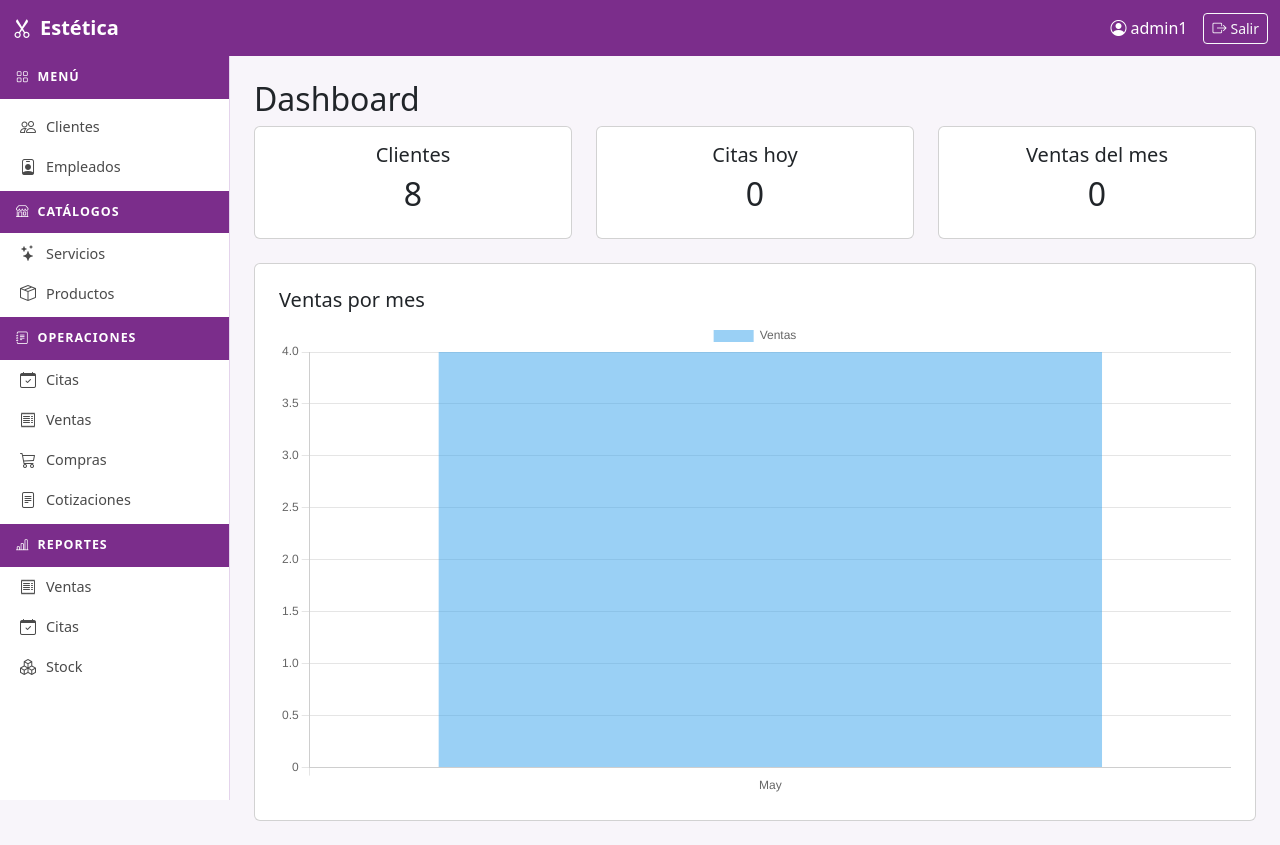
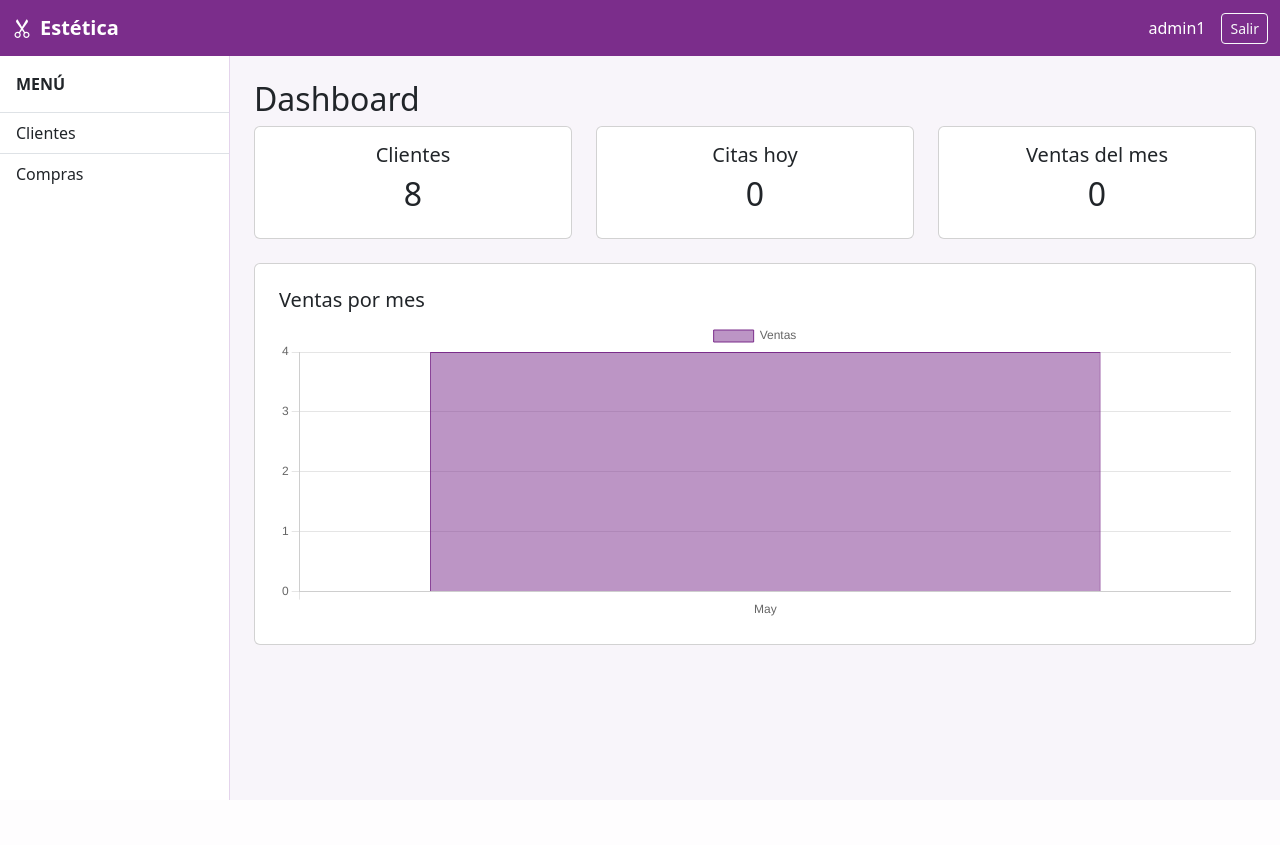
Before and after one commit to Monroy1825/Estetica-Glamour-Style-, a Django app: page / in a window 1280 px wide. After the commit the page ends 800 px from the top, so only its background shows below. Run offline with Django 5.2, Linux system fonts and the light colour scheme; a user stored in the database is signed in; data comes from the database, SQL or seed files in the repository; both versions use the stored data as it was after the commit.

```diff
--- a/templates/base.html
+++ b/templates/base.html
@@ -7,106 +7,39 @@
   <link rel="stylesheet" href="https://cdn.jsdelivr.net/npm/bootstrap@5.3.3/dist/css/bootstrap.min.css">
   <link rel="stylesheet" href="https://cdn.jsdelivr.net/npm/bootstrap-icons@1.11.3/font/bootstrap-icons.min.css">
   <style>
-    :root {
-      --color-primary: #7b2d8b;
-      --color-primary-dark: #5e2069;
-      --color-primary-light: #a94bb8;
+    :root { --color-primary: #7b2d8b; --color-primary-dark: #5e2069; }
+    body { background-color: #f8f5fa; }
+    .navbar-estetica { background-color: var(--color-primary); }
+    .navbar-estetica .navbar-brand, .navbar-estetica .navbar-text { color: #fff !important; }
+
+    #sidebar {
+      width: 230px; min-height: calc(100vh - 56px);
+      background-color: #fff; border-right: 1px solid #e4d4ec;
+      position: fixed; top: 56px; left: 0; z-index: 100;
     }
-    body { background-color: #f8f5fa; }
 
-    /* Navbar */
-    .navbar-estetica {
-      background-color: var(--color-primary);
-    }
-    .navbar-estetica .navbar-brand,
-    .navbar-estetica .nav-link,
-    .navbar-estetica .navbar-text {
-      color: #fff !important;
-    }
-    .navbar-estetica .nav-link:hover { color: #e8c8f0 !important; }
-
-    /* Sidebar */
-    #sidebar {
-      width: 230px;
-      min-height: calc(100vh - 56px);
-      background-color: #fff;
-      border-right: 1px solid #e4d4ec;
-      position: fixed;
-      top: 56px;
-      left: 0;
-      overflow-y: auto;
-      z-index: 100;
-    }
-    #sidebar .sidebar-header {
-      background-color: var(--color-primary);
-      color: #fff;
-      padding: 12px 16px;
-      font-size: 0.78rem;
-      text-transform: uppercase;
-      letter-spacing: 0.08em;
-      font-weight: 600;
-    }
-    #sidebar .nav-link {
-      color: #4a4a4a;
-      padding: 8px 20px;
-      font-size: 0.9rem;
-      border-radius: 0;
-      display: flex;
-      align-items: center;
-      gap: 10px;
-    }
-    #sidebar .nav-link:hover,
-    #sidebar .nav-link.active {
-      background-color: #f3e8f7;
-      color: var(--color-primary);
-      border-left: 3px solid var(--color-primary);
-    }
-    #sidebar .nav-link i { font-size: 1rem; }
-
-    /* Main content */
     #main-content {
-      margin-left: 230px;
       margin-top: 56px;
       padding: 24px;
       min-height: calc(100vh - 56px);
+      /* Si no hay usuario, el margen es 0 para que no se bloquee el login */
+      margin-left: 0;
     }
 
-    /* Cards y botones */
-    .btn-primary {
-      background-color: var(--color-primary);
-      border-color: var(--color-primary);
-    }
-    .btn-primary:hover {
-      background-color: var(--color-primary-dark);
-      border-color: var(--color-primary-dark);
-    }
-    .badge-pendiente  { background-color: #ffc107; color: #000; }
-    .badge-confirmada { background-color: #198754; }
-    .badge-completada { background-color: #0dcaf0; color: #000; }
-    .badge-cancelada  { background-color: #dc3545; }
-    .badge-pagada     { background-color: #198754; }
-    .badge-vigente    { background-color: #0d6efd; }
-    .badge-vencida    { background-color: #6c757d; }
+    /* Si el usuario entró, empujamos el contenido para el menú */
+    body.logged-in #main-content { margin-left: 230px; }
   </style>
 </head>
-<body>
+<body class="{% if user.is_authenticated %}logged-in{% endif %}">
 
-<!-- Navbar superior -->
 <nav class="navbar navbar-estetica fixed-top">
   <div class="container-fluid">
-    <a class="navbar-brand fw-bold fs-5" href="/">
-      <i class="bi bi-scissors me-2"></i>Estética
-    </a>
+    <a class="navbar-brand fw-bold" href="/"><i class="bi bi-scissors me-2"></i>Estética</a>
     {% if user.is_authenticated %}
     <div class="d-flex align-items-center gap-3">
-      <span class="navbar-text">
-        <i class="bi bi-person-circle me-1"></i>{{ user.get_full_name|default:user.username }}
-      </span>
+      <span class="navbar-text">{{ user.username }}</span>
       <form method="post" action="/auth/logout/" class="m-0">
-        {% csrf_token %}
-        <button type="submit" class="btn btn-sm btn-outline-light">
-          <i class="bi bi-box-arrow-right me-1"></i>Salir
-        </button>
+        {% csrf_token %}<button type="submit" class="btn btn-sm btn-outline-light">Salir</button>
       </form>
     </div>
     {% endif %}
@@ -114,129 +47,19 @@
 </nav>
 
 {% if user.is_authenticated %}
-<!-- Sidebar -->
 <nav id="sidebar">
-  <div class="sidebar-header"><i class="bi bi-grid me-2"></i>Menú</div>
-  <ul class="nav flex-column py-2">
-
-    <li class="nav-item">
-      <a class="nav-link {% if request.resolver_match.app_name == 'clientes' %}active{% endif %}"
-         href="{% url 'clientes:list' %}">
-        <i class="bi bi-people"></i> Clientes
-      </a>
-    </li>
-
-    <li class="nav-item">
-      <a class="nav-link {% if request.resolver_match.app_name == 'empleados' %}active{% endif %}"
-         href="{% url 'empleados:list' %}">
-        <i class="bi bi-person-badge"></i> Empleados
-      </a>
-    </li>
-
-    <div class="sidebar-header mt-1"><i class="bi bi-shop me-2"></i>Catálogos</div>
-
-    <li class="nav-item">
-      <a class="nav-link {% if 'servicio_list' in request.resolver_match.url_name %}active{% endif %}"
-         href="{% url 'servicios:servicio_list' %}">
-        <i class="bi bi-stars"></i> Servicios
-      </a>
-    </li>
-
-    <li class="nav-item">
-      <a class="nav-link {% if 'producto_list' in request.resolver_match.url_name %}active{% endif %}"
-         href="{% url 'servicios:producto_list' %}">
-        <i class="bi bi-box-seam"></i> Productos
-      </a>
-    </li>
-
-    <div class="sidebar-header mt-1"><i class="bi bi-journal-text me-2"></i>Operaciones</div>
-
-    <li class="nav-item">
-      <a class="nav-link {% if 'cita' in request.resolver_match.url_name %}active{% endif %}"
-         href="{% url 'operaciones:cita_list' %}">
-        <i class="bi bi-calendar-check"></i> Citas
-      </a>
-    </li>
-
-    <li class="nav-item">
-      <a class="nav-link {% if 'venta' in request.resolver_match.url_name %}active{% endif %}"
-         href="{% url 'operaciones:venta_list' %}">
-        <i class="bi bi-receipt"></i> Ventas
-      </a>
-    </li>
-
-    <li class="nav-item">
-      <a class="nav-link {% if 'compra' in request.resolver_match.url_name %}active{% endif %}"
-         href="{% url 'operaciones:compra_list' %}">
-        <i class="bi bi-cart3"></i> Compras
-      </a>
-    </li>
-
-    <li class="nav-item">
-      <a class="nav-link {% if 'cotizacion' in request.resolver_match.url_name %}active{% endif %}"
-         href="{% url 'operaciones:cotizacion_list' %}">
-        <i class="bi bi-file-text"></i> Cotizaciones
-      </a>
-    </li>
-
-    <div class="sidebar-header mt-1"><i class="bi bi-bar-chart-line me-2"></i>Reportes</div>
-
-    <li class="nav-item">
-      <a class="nav-link {% if request.resolver_match.url_name == 'reporte_ventas' %}active{% endif %}"
-         href="{% url 'reporte_ventas' %}">
-        <i class="bi bi-receipt"></i> Ventas
-      </a>
-    </li>
-
-    <li class="nav-item">
-      <a class="nav-link {% if request.resolver_match.url_name == 'reporte_citas' %}active{% endif %}"
-         href="{% url 'reporte_citas' %}">
-        <i class="bi bi-calendar-check"></i> Citas
-      </a>
-    </li>
-
-    <li class="nav-item">
-      <a class="nav-link {% if request.resolver_match.url_name == 'reporte_stock' %}active{% endif %}"
-         href="{% url 'reporte_stock' %}">
-        <i class="bi bi-boxes"></i> Stock
-      </a>
-    </li>
-
-  </ul>
+  <div class="p-3 fw-bold border-bottom">MENÚ</div>
+  <div class="list-group list-group-flush">
+    <a href="{% url 'clientes:list' %}" class="list-group-item list-group-item-action">Clientes</a>
+    <a href="{% url 'operaciones:compra_list' %}" class="list-group-item list-group-item-action">Compras</a>
+  </div>
 </nav>
 {% endif %}
 
-<!-- Contenido principal -->
 <main id="main-content">
-  {% if messages %}
-    {% for message in messages %}
-      <div class="alert alert-{{ message.tags }} alert-dismissible fade show" role="alert">
-        {{ message }}
-        <button type="button" class="btn-close" data-bs-dismiss="alert"></button>
-      </div>
-    {% endfor %}
-  {% endif %}
-
   {% block content %}{% endblock %}
 </main>
 
 <script src="https://cdn.jsdelivr.net/npm/bootstrap@5.3.3/dist/js/bootstrap.bundle.min.js"></script>
-<script>
-  document.addEventListener('DOMContentLoaded', function () {
-    function titleCase(str) {
-      return str.toLowerCase().replace(/(?:^|\s)\S/g, function (c) { return c.toUpperCase(); });
-    }
-    document.querySelectorAll('input[name="nombre"], input[name="apellido"], input[name="nombre_completo"]').forEach(function (field) {
-      field.addEventListener('input', function () {
-        var pos = this.selectionStart;
-        var newVal = titleCase(this.value);
-        if (this.value !== newVal) {
-          this.value = newVal;
-          this.setSelectionRange(pos, pos);
-        }
-      });
-    });
-  });
-</script>
 </body>
 </html>
--- a/templates/dashboard.html
+++ b/templates/dashboard.html
@@ -29,7 +29,9 @@
 <!-- GRÁFICA -->
 <div class="card p-4">
   <h5>Ventas por mes</h5>
-  <canvas id="ventasChart"></canvas>
+  <div style="position: relative; height: 300px;">
+    <canvas id="ventasChart"></canvas>
+  </div>
 </div>
 
 <!-- DATOS SEGUROS -->
@@ -52,8 +54,24 @@ new Chart(ctx, {
         datasets: [{
             label: 'Ventas',
             data: data,
+            backgroundColor: 'rgba(123, 45, 139, 0.5)',
+            borderColor: 'rgba(123, 45, 139, 1)',
+            borderWidth: 1,
         }]
     },
+    options: {
+        responsive: true,
+        maintainAspectRatio: false,
+        plugins: {
+            legend: { position: 'top' }
+        },
+        scales: {
+            y: {
+                beginAtZero: true,
+                ticks: { stepSize: 1 }
+            }
+        }
+    }
 });
 </script>
 
```
Also changed, not shown: apps/clientes/management/commands/populate_db.py (+16 -7 lines), db.sqlite3.
